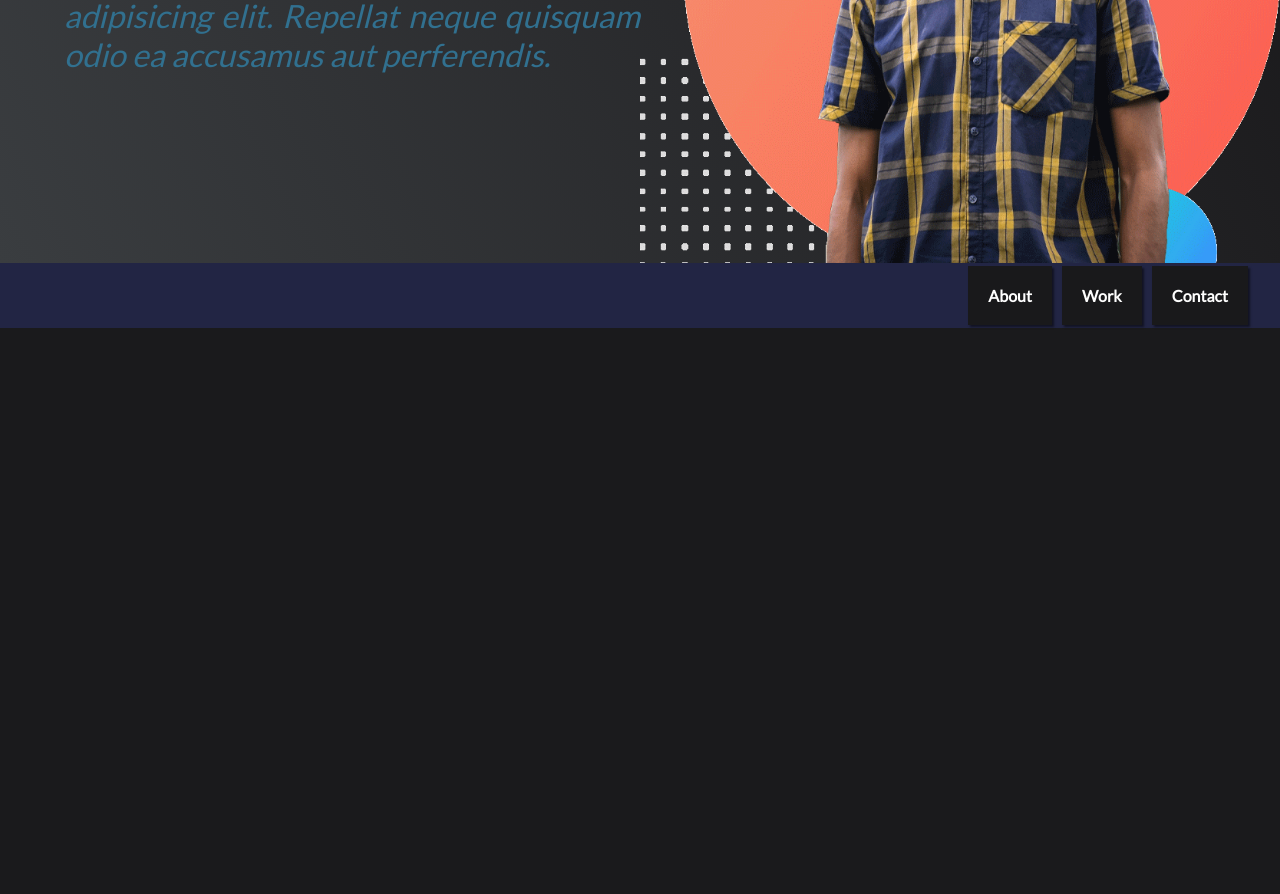
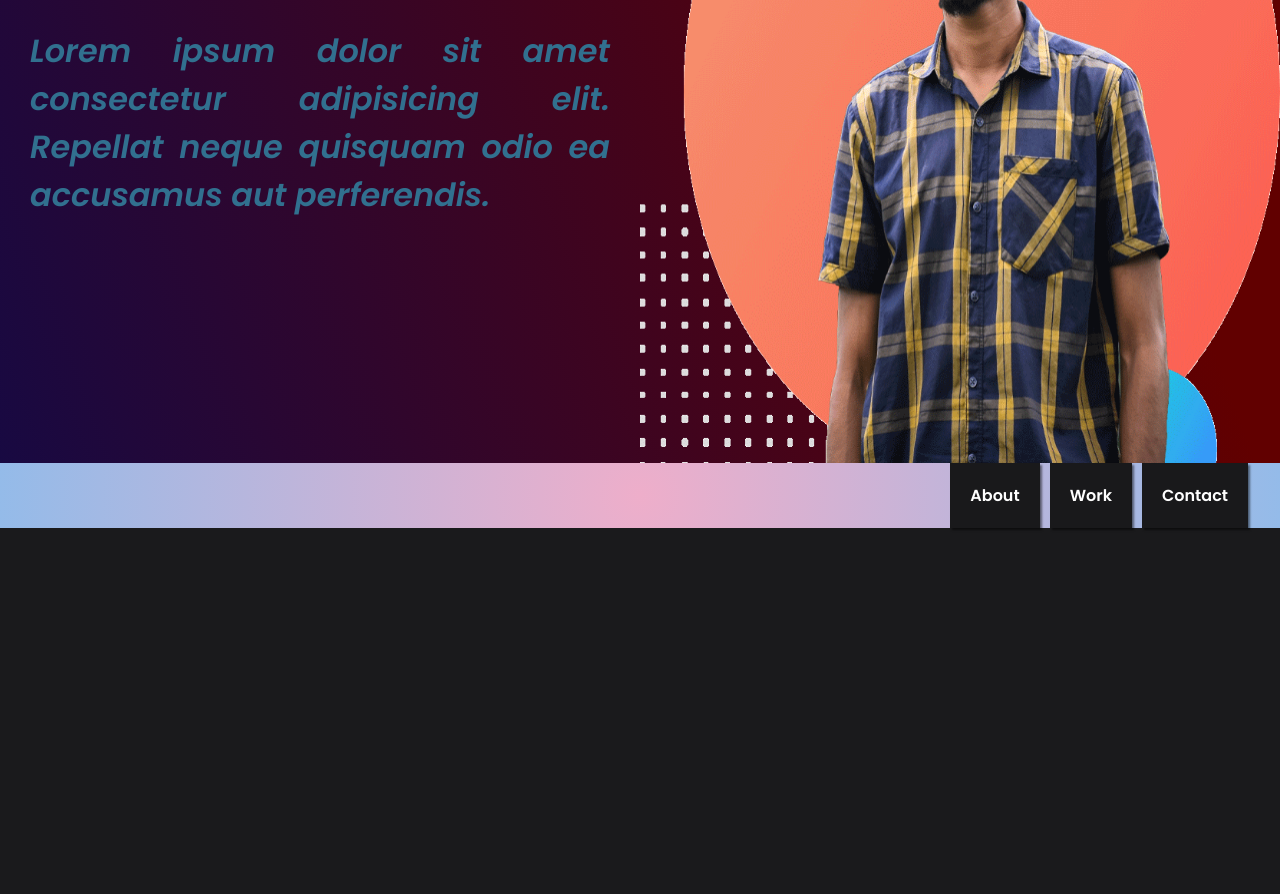
Before and after one commit to Mazdul1000/pk-portfolio, a plain HTML site: page index.html in a window 1280 px wide. Shown: the part 337-1231 px from the top of the page. Drawn offline with Linux system fonts and the light colour scheme.

Commit message:
changed some

```diff
--- a/style.css
+++ b/style.css
@@ -1,5 +1,4 @@
-@import url('https://fonts.googleapis.com/css2?family=Lato&display=swap');
-
+@import url('https://fonts.googleapis.com/css2?family=Poppins:ital,wght@0,400;0,600;1,600&display=swap');
 * {
     box-sizing: border-box;
 }
@@ -7,7 +6,7 @@
 body {
     margin: 0;
     padding: 0;
-    font-family: 'lato',sans-serif;
+    font-family: 'Poppins', sans-serif;
     background-color: #1A1A1C;
     display: flex;
     flex-direction: column;
@@ -18,7 +17,8 @@ body {
     width: 100%;
     display: flex;
     height: 65px;
-    background-color:	#222544 ;
+    background: rgb(238,174,202);
+background: radial-gradient(circle, rgba(238,174,202,1) 0%, rgba(148,187,233,1) 100%);
     justify-content: flex-end;
     position: -webkit-sticky;
     position: sticky;
@@ -59,7 +59,7 @@ nav a{
 
 }
 nav a:hover{
-    background-color: #C53A40;
+    background-color: #1d083e;
 }
 @media (max-width:600px) {
     #navbar{
@@ -69,9 +69,9 @@ nav a:hover{
 
 #welcome-section{
     display: flex;
-    background-color: #000;
-    background-image: linear-gradient(62deg, #3a3d40 0%, #181719 100%);
-   height: 600px;
+
+    background-image: linear-gradient(70deg, #180942 0%, #610000 80%);
+   height: 100vh;
     width: 100%;
     display: flex;
     background-repeat: no-repeat;
@@ -85,12 +85,14 @@ nav a:hover{
     text-align: center;
     margin: auto 0;
     text-align: justify;
-    padding-left: 5%;
+    padding: 30px;
 
 }
 
 .banner-img{
     flex: 50%;
+    padding-top: 40px;
+    margin-bottom: 0;
 }
 .banner-img img{
     height: 100%;
@@ -104,7 +106,7 @@ nav a:hover{
 }
 #welcome-section p{
     color: #31708F;
-    font-weight:200;
+    font-weight:400;
     font-size: 2em;
     font-style: italic;
 
```
